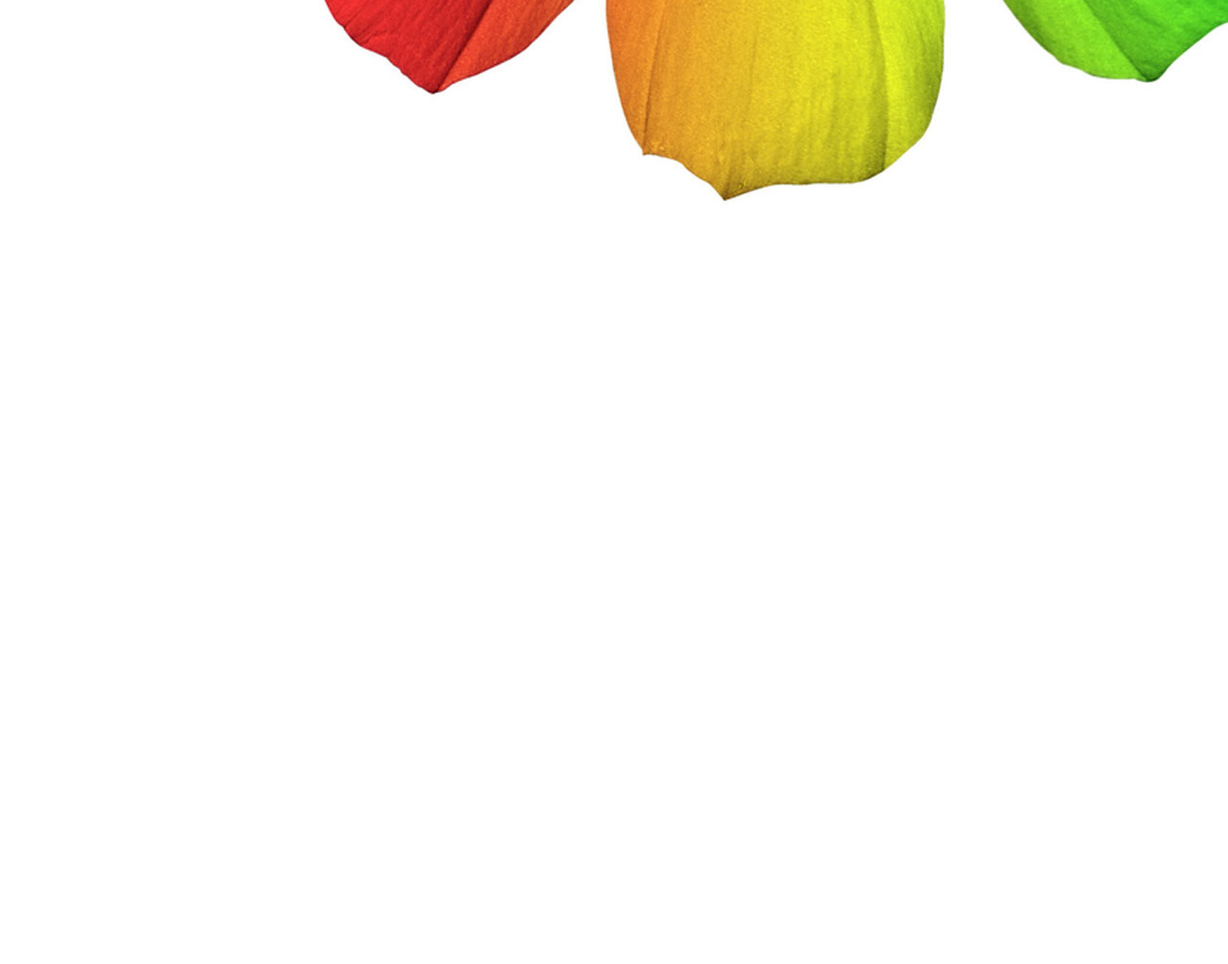
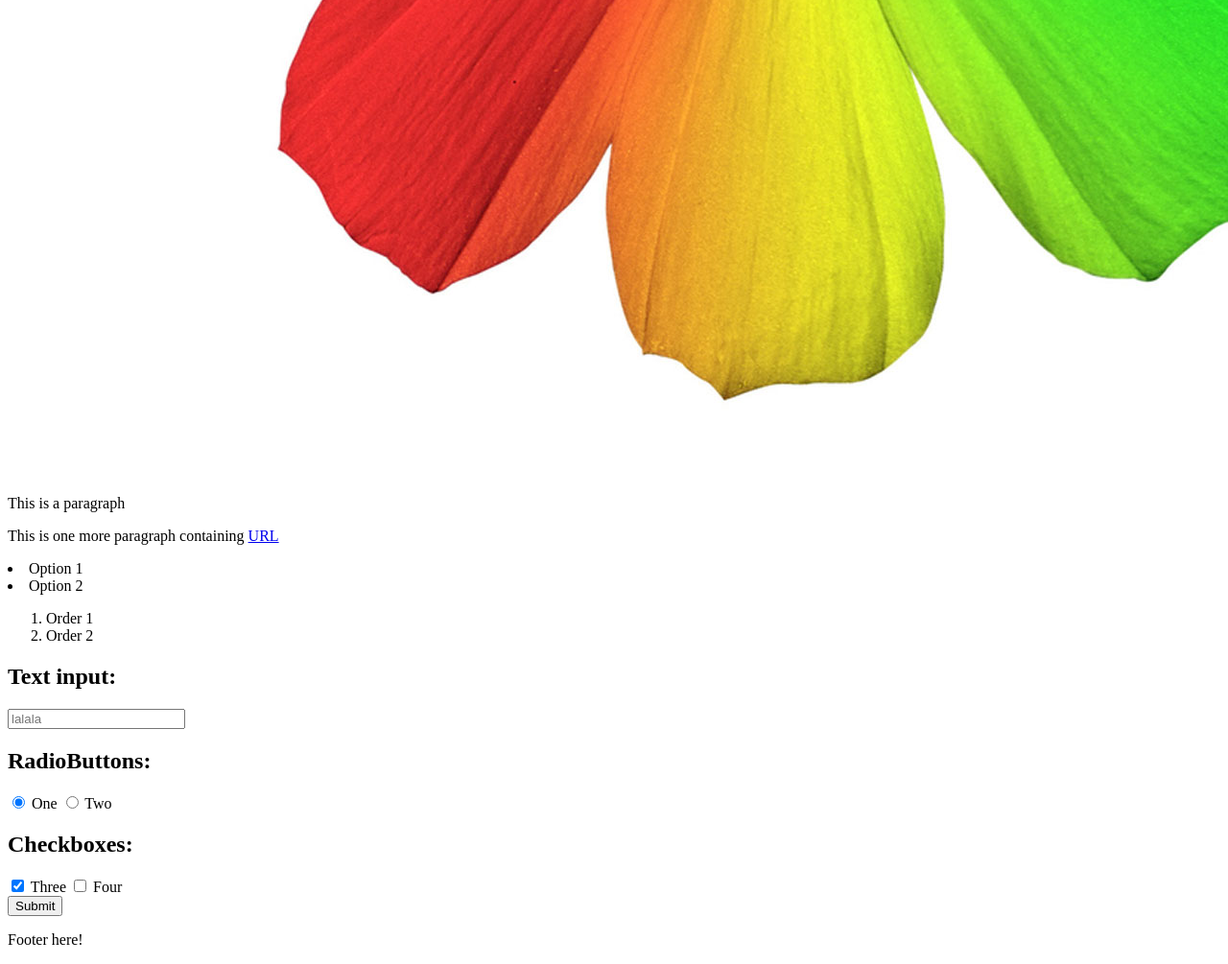
Before and after one commit to oksanatomkiv/706-html, a plain HTML site: page index.html in a window 1280 px wide. Shown: the part 1356-2361 px from the top of the page at 96% size. Before the commit the page ends 1656 px from the top, so only its background shows below. Drawn offline with Linux system fonts and the light colour scheme.

Commit message:
Added all HTML tags I currently know

```diff
--- a/index.html
+++ b/index.html
@@ -7,7 +7,73 @@
     <title>HTML Sampl</title>
 </head>
 <body>
+    <header>
     <h1>Hello HTML!</h1>
+    <h2>This is heading 2</h2>
+    <h3>This is heading 3</h3>
+    <h4>This is heading 4</h4>
+    <h5>This is heading 5</h5>
+    <h6>This is heading 6</h6>
+    </header>
+
     <img src="img/flower-color.jpg" alt="Flower">
+
+    <p>This is a paragraph</p>
+    <p>This is one more paragraph containing
+        <a href="#">URL</a></p>
+
+    <!-- There is unordered list below-->
+    <div>
+    <un>
+        <li>Option 1</li>
+        <li>Option 2</li>
+    </un>
+    </div>
+
+    <!--There is ordered list below-->
+    <div>
+    <ol>
+        <li>Order 1</li>
+        <li>Order 2</li>
+    </ol>
+    </div>
+
+    <!-- A form located below-->
+    <form action="#">
+        <section>
+        <h2>Text input:</h2>
+        <input type="text" placeholder="lalala" id="text" required>
+        </section>
+
+        <section>
+        <h2>RadioButtons:</h2>
+        <label for="one">
+            <input type="radio" id="one" name="one-two" value="one" checked> One
+        </label>
+        <label for="two">
+            <input type="radio" id="two" name="one-two" value="two"> Two
+        </label>
+        </section>
+
+        <section>
+        <h2>Checkboxes:</h2>
+        <label for="three">
+            <input type="checkbox" id="three" name="number" value="three" checked> Three
+        </label>
+        <label for="four">
+            <input type="checkbox" id="four" name="number" value="four"> Four
+        </label>
+        </section>
+
+
+        <button type="submit">Submit</button>
+
+
+    </form>
+
+    <footer>
+        <p>Footer here!</p>
+    </footer>
+
 </body>
 </html>
```
